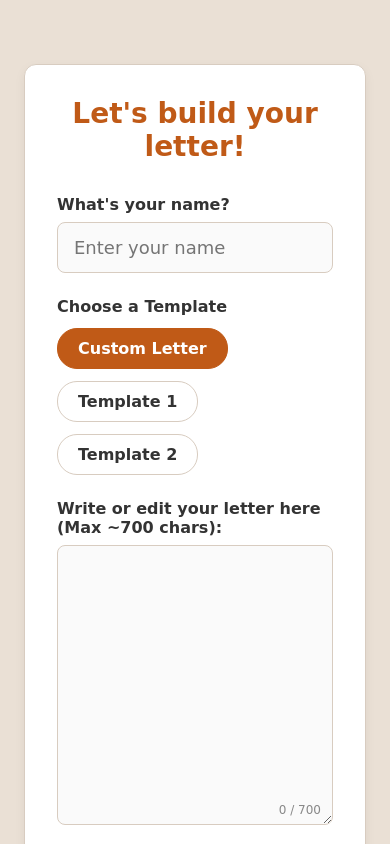
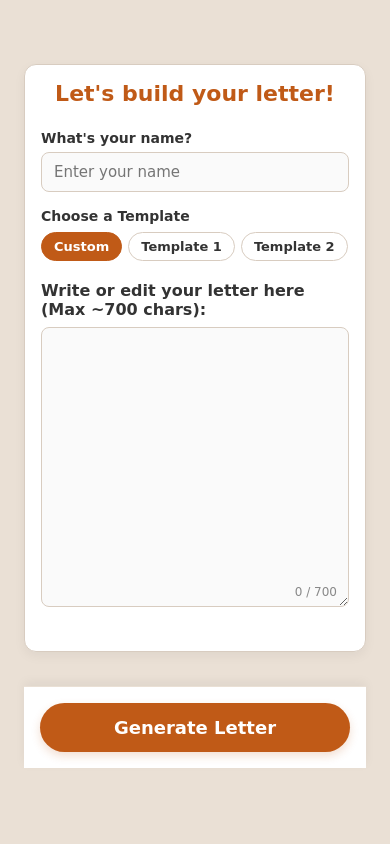
Before and after one commit to Shameelmya/BalakeralamLetter, a React (Vite) app: page / in a window 390 px wide. Both pictures are taken after a click on the button "Create Your Letter". Shown: the top 844 px of the page. Built offline with nearby package versions, Linux system fonts and the light colour scheme; a web font is replaced by a local one.

Commit message:
Massive mobile-first responsive updates across builder and preview screens

```diff
--- a/src/components/LetterBuilder.jsx
+++ b/src/components/LetterBuilder.jsx
@@ -51,19 +51,19 @@ export default function LetterBuilder({ initialData, onSubmit }) {
 
   return (
     <div className="animate-fade-in" style={{ paddingTop: '40px', width: '100%', paddingBottom: '100px' }}>
-      <div className="card" style={{ padding: '32px' }}>
-        <h2 style={{ fontSize: '28px', marginBottom: '32px', color: 'var(--color-magenta)', textAlign: 'center', fontWeight: 700 }}>
+      <div className="card" style={{ padding: '16px' }}>
+        <h2 style={{ fontSize: '22px', marginBottom: '24px', color: 'var(--color-magenta)', textAlign: 'center', fontWeight: 700, whiteSpace: 'nowrap' }}>
           Let's build your letter!
         </h2>
 
         {errorMsg && (
-          <div ref={errorRef} style={{ padding: '12px', backgroundColor: '#FDECEC', color: 'var(--color-primary)', borderRadius: '8px', marginBottom: '24px', fontSize: '14px', textAlign: 'center' }}>
+          <div ref={errorRef} style={{ padding: '12px', backgroundColor: '#FDECEC', color: 'var(--color-primary)', borderRadius: '8px', marginBottom: '16px', fontSize: '13px', textAlign: 'center' }}>
             {errorMsg}
           </div>
         )}
 
-        <div style={{ marginBottom: '24px' }}>
-          <label style={{ display: 'block', marginBottom: '8px', fontWeight: 600, color: 'var(--color-text)' }}>
+        <div style={{ marginBottom: '16px' }}>
+          <label style={{ display: 'block', marginBottom: '6px', fontWeight: 600, color: 'var(--color-text)', fontSize: '14px' }}>
             What's your name?
           </label>
           <input
@@ -72,26 +72,28 @@ export default function LetterBuilder({ initialData, onSubmit }) {
             placeholder="Enter your name"
             value={name}
             onChange={(e) => setName(e.target.value)}
-            style={{ marginBottom: 0 }}
+            style={{ marginBottom: 0, padding: '10px 12px', fontSize: '15px' }}
           />
         </div>
 
-        <div style={{ marginBottom: '24px' }}>
-          <label style={{ display: 'block', marginBottom: '12px', fontWeight: 600, color: 'var(--color-text)' }}>
+        <div style={{ marginBottom: '16px' }}>
+          <label style={{ display: 'block', marginBottom: '8px', fontWeight: 600, color: 'var(--color-text)', fontSize: '14px' }}>
             Choose a Template
           </label>
-          <div style={{ display: 'flex', gap: '12px', flexWrap: 'wrap' }}>
+          <div style={{ display: 'flex', gap: '6px', flexWrap: 'nowrap', overflowX: 'auto', paddingBottom: '4px' }}>
             <button
               className={`pill-btn ${mode === 'custom' ? 'active' : ''}`}
-              onClick={() => setMode('custom')}
+              onClick={() => { setMode('custom'); setContent(''); }}
+              style={{ padding: '6px 12px', fontSize: '13px', whiteSpace: 'nowrap' }}
             >
-              Custom Letter
+              Custom
             </button>
             {templates.map(tpl => (
               <button
                 key={tpl.id}
                 className={`pill-btn ${mode === `template-${tpl.id}` ? 'active' : ''}`}
                 onClick={() => setMode(`template-${tpl.id}`)}
+                style={{ padding: '6px 12px', fontSize: '13px', whiteSpace: 'nowrap' }}
               >
                 Template {tpl.id}
               </button>
--- a/src/components/LetterPreview.jsx
+++ b/src/components/LetterPreview.jsx
@@ -12,7 +12,7 @@ export default function LetterPreview({ data, onEdit, onNew }) {
   useEffect(() => {
     const calculateScale = () => {
       const containerWidth = Math.min(window.innerWidth - 32, 600) // max width of container
-      const availableHeight = window.innerHeight - 180 // Leave space for headers and footer buttons
+      const availableHeight = window.innerHeight - 260 // Leave plenty of space for headers and footer buttons on mobile
 
       const widthScale = containerWidth / 794
       const heightScale = availableHeight / 1123
@@ -57,7 +57,7 @@ export default function LetterPreview({ data, onEdit, onNew }) {
   }
 
   return (
-    <div className="animate-fade-in" style={{ paddingTop: '20px', display: 'flex', flexDirection: 'column', alignItems: 'center', paddingBottom: '100px' }}>
+    <div className="animate-fade-in" style={{ paddingTop: '10px', display: 'flex', flexDirection: 'column', alignItems: 'center', paddingBottom: '80px', overflow: 'hidden' }}>
 
       <h2 style={{ fontSize: '20px', marginBottom: '8px', color: 'var(--color-primary)' }}>
         A little piece of your heart, on paper. ❤️
```
